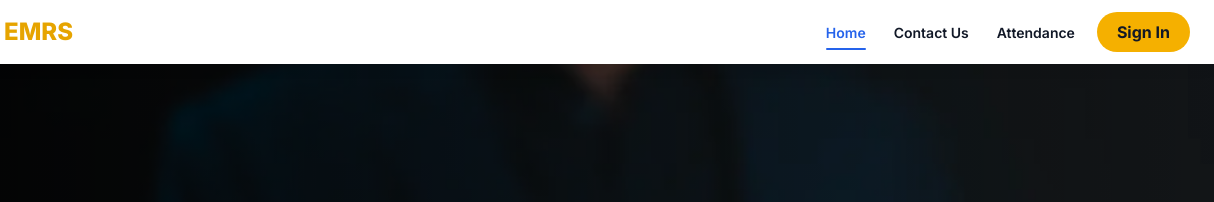
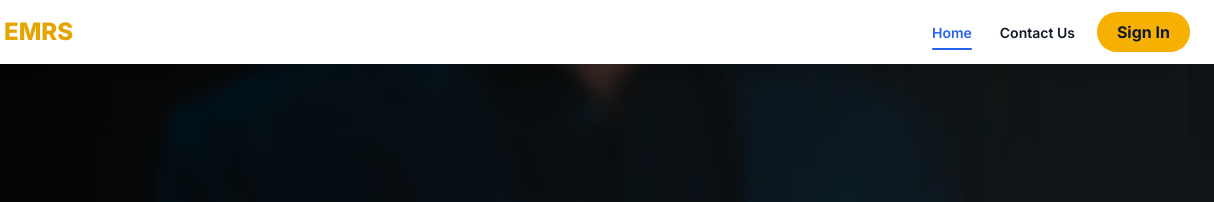
Before and after one commit to priyankashirsath247-dot/employee-resource-management-system, a website: page View/index.html in a window 1280 px wide. Shown: the top 202 px of the page, 66-1280 px from the left. Drawn offline with nearby package versions, Linux system fonts and the light colour scheme.

```diff
--- a/View/index.html
+++ b/View/index.html
@@ -1106,12 +1106,8 @@
             <a href="contact.html"
                class="nav-link">
                 Contact Us
-            </a>
-
-            <a href="attendance.html"
-               class="nav-link">
-                Attendance
-            </a>
+
+
 
             <a href="login.html"
                class="btn sign-btn ms-2">
```
